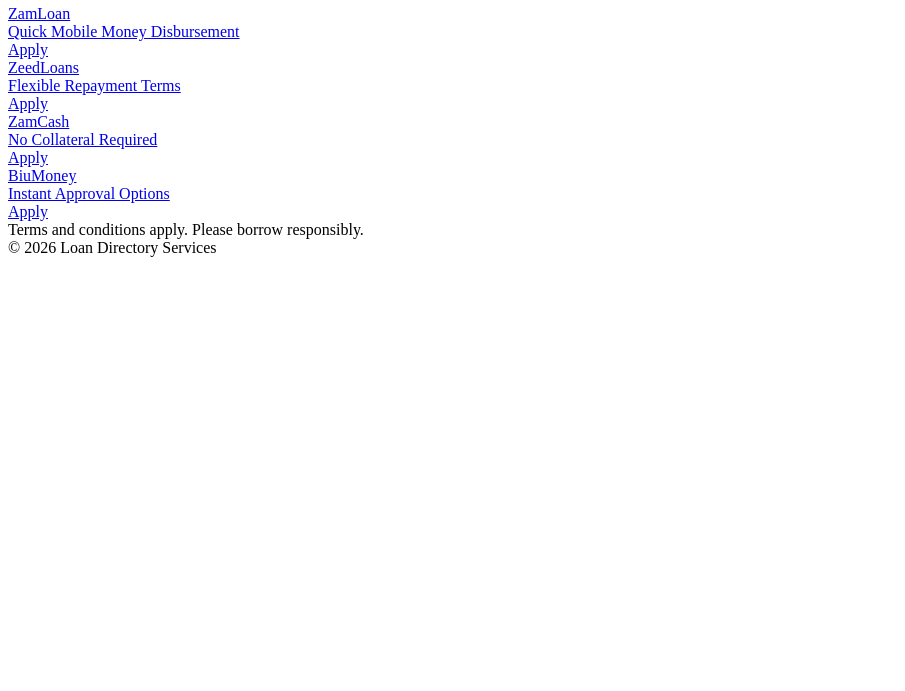
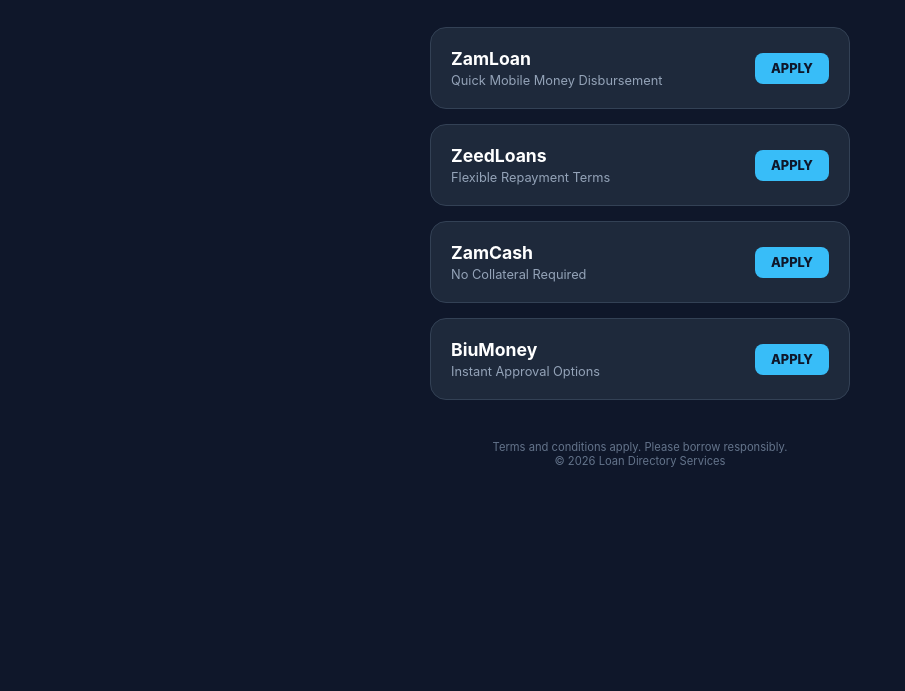
Before and after one commit to zambiaogquickloanportal/QUICK-INSTANT-LOANS-FOR-BOTH-ZAMBIAN-PUBLIC-AND-PRIVATE-SECTOR-WORKERS, a plain HTML site: page index.html in a window 1280 px wide. Shown: the part 109-800 px from the top of the page, without its empty margins (0-905 px from the left). Drawn offline with Linux system fonts and the light colour scheme.

Commit message:
Update index.html

```diff
--- a/index.html
+++ b/index.html
@@ -14,7 +14,55 @@
     <meta property="og:description" content="Compare 4 trusted loan providers in Zambia. Fast approval, low interest.">
     <meta property="og:image" content="https://zambiaogquickloanportal.github.io/QUICK-INSTANT-LOANS-FOR-BOTH-ZAMBIAN-PUBLIC-AND-PRIVATE-SECTOR-WORKERS/logo.png">
 
-    </head>
+    <style>
+        * { box-sizing: border-box; }
+        body {
+            font-family: 'Inter', sans-serif;
+            background-color: #0f172a;
+            margin: 0;
+            padding: 20px;
+            display: flex;
+            justify-content: center;
+            color: #f8fafc;
+        }
+        .app-container { width: 100%; max-width: 420px; text-align: center; }
+        .header { margin-bottom: 30px; margin-top: 20px; }
+        .header h1 { font-size: 1.8rem; margin: 0; color: #38bdf8; }
+        .header p { color: #94a3b8; font-size: 0.9rem; }
+
+        .loan-card {
+            background: #1e293b;
+            border: 1px solid #334155;
+            border-radius: 16px;
+            padding: 20px;
+            margin-bottom: 15px;
+            text-decoration: none;
+            display: flex;
+            align-items: center;
+            justify-content: space-between;
+            transition: all 0.2s ease-in-out;
+        }
+        .loan-card:hover {
+            background: #334155;
+            transform: translateY(-3px);
+            border-color: #38bdf8;
+        }
+        .content { text-align: left; }
+        .title { font-weight: 700; font-size: 1.1rem; color: #fff; margin-bottom: 4px; }
+        .subtitle { font-size: 0.8rem; color: #94a3b8; }
+
+        .apply-btn {
+            background: #38bdf8;
+            color: #0f172a;
+            padding: 8px 16px;
+            border-radius: 8px;
+            font-weight: 800;
+            font-size: 0.8rem;
+            text-transform: uppercase;
+        }
+        .footer { margin-top: 40px; font-size: 0.7rem; color: #64748b; }
+    </style>
+</head>
 <body>
 
 <div class="app-container">
```
